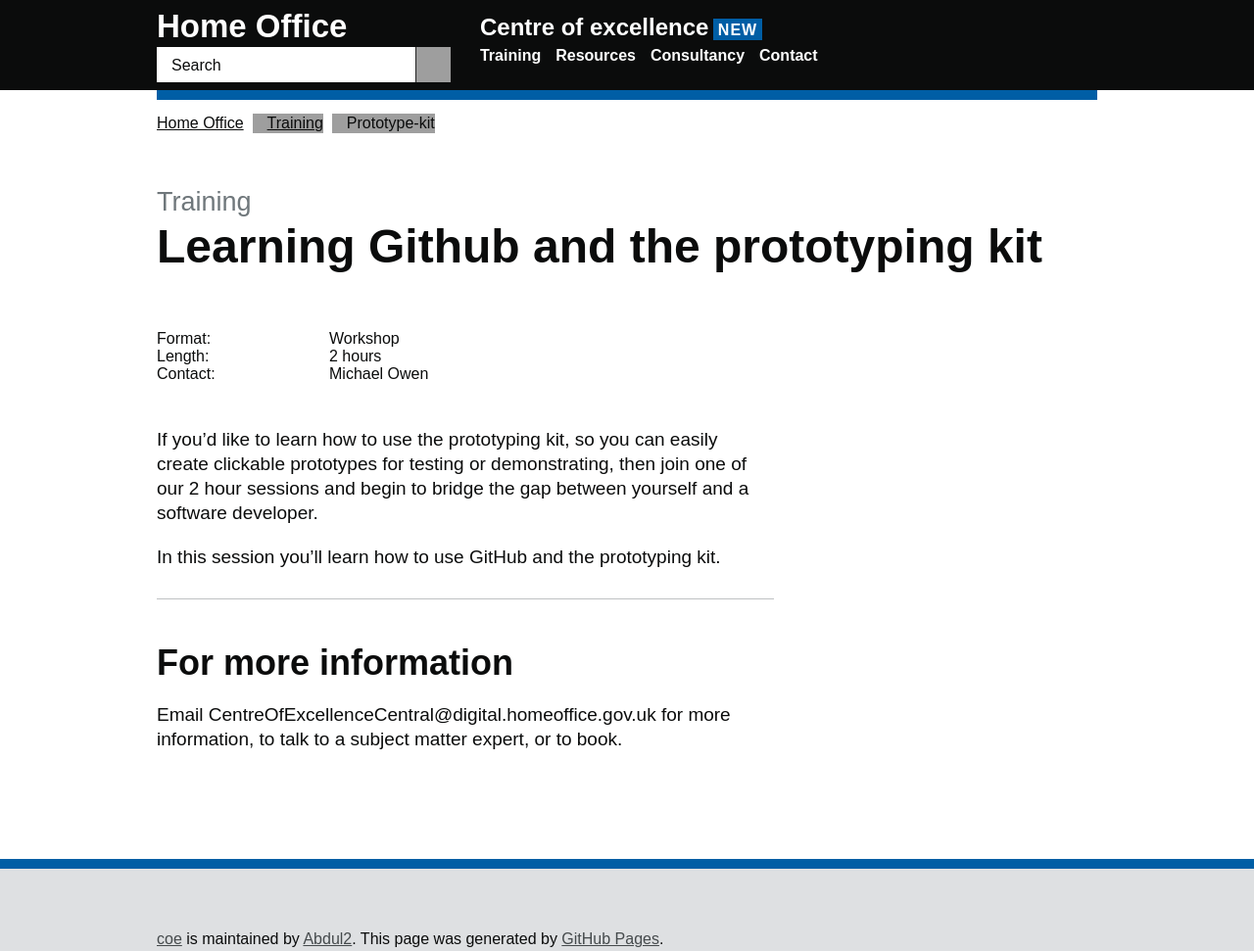
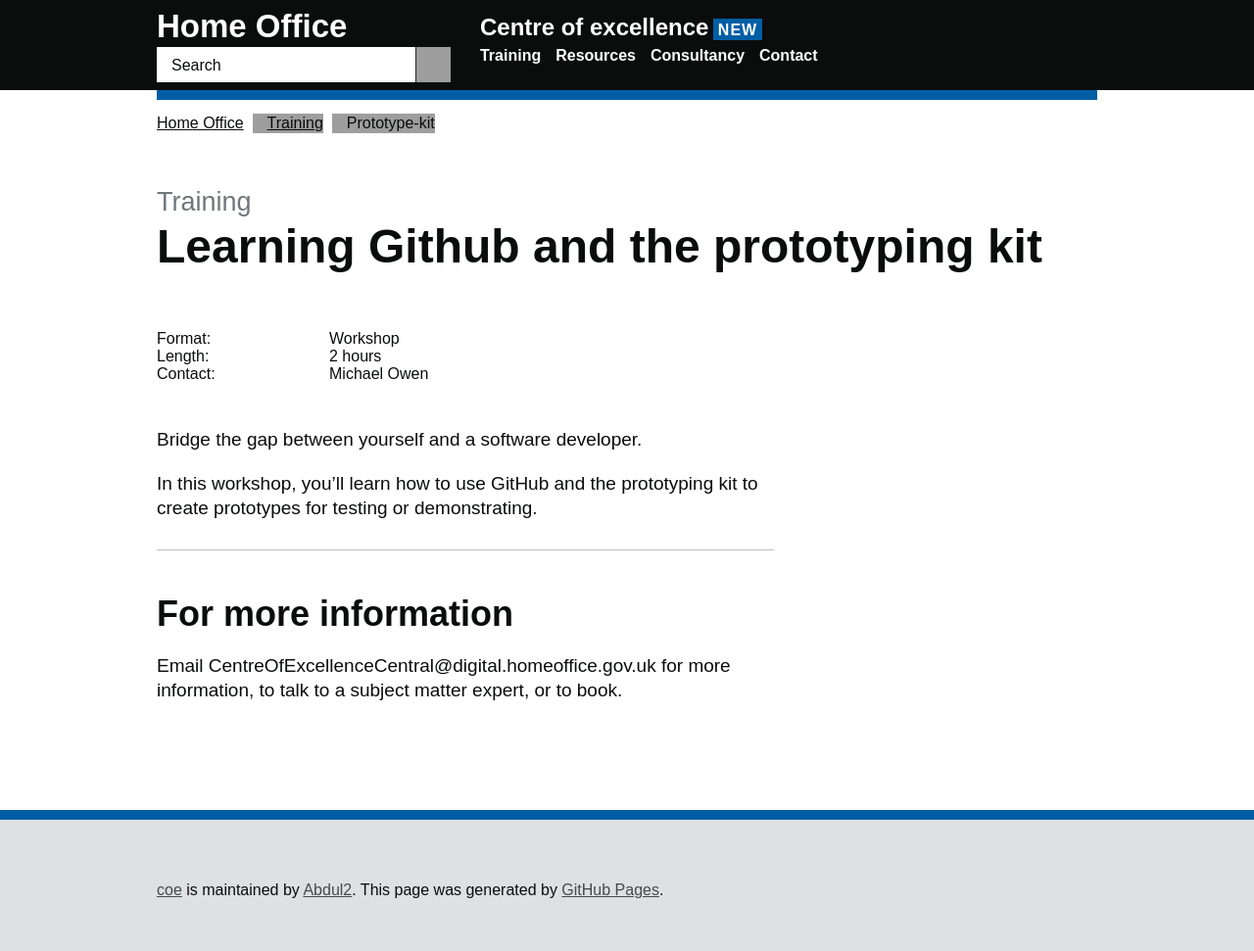
Before and after one commit to Abdul2/coe, a Jekyll site: the page built from training/prototype-kit.md, in a window 1280 px wide. Shown: the whole page at 98% size. Built offline with Jekyll 4.4.1, drawn with Linux system fonts in a browser that asks for light colours; a script that is not in the unit is left out; the repository's description, which GitHub fills in, is left out; after the commit the page ends 921 px from its top, so only the background shows below that; grey boxes are pictures that could not be loaded.

Commit message:
Content changes

```diff
--- a/training/prototype-kit.md
+++ b/training/prototype-kit.md
@@ -7,6 +7,6 @@ length: 2 hours
 contact: Michael Owen
 ---
 
-If you'd like to learn how to use the prototyping kit, so you can easily create clickable prototypes for testing or demonstrating, then join one of our 2 hour sessions and begin to bridge the gap between yourself and a software developer.
+Bridge the gap between yourself and a software developer.
 
-In this session you'll learn how to use GitHub and the prototyping kit.
+In this workshop, you'll learn how to use GitHub and the prototyping kit to create prototypes for testing or demonstrating.
```
Also changed, not shown: training/problem-solving-with-service-design.md (+1 -1 lines), training/team-planning-workshop.md (+1 -1 lines).
